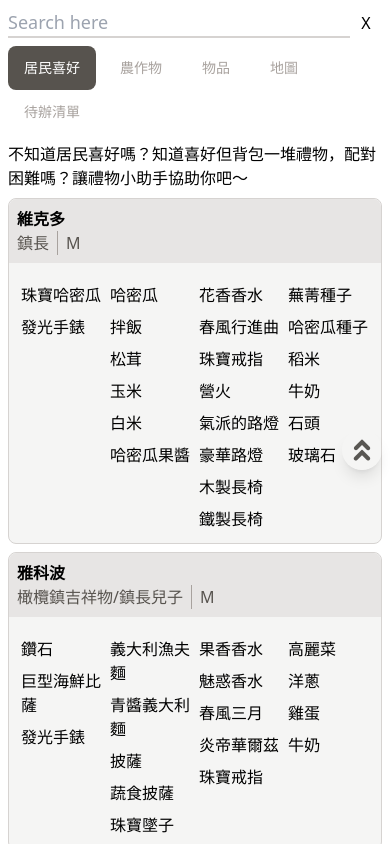
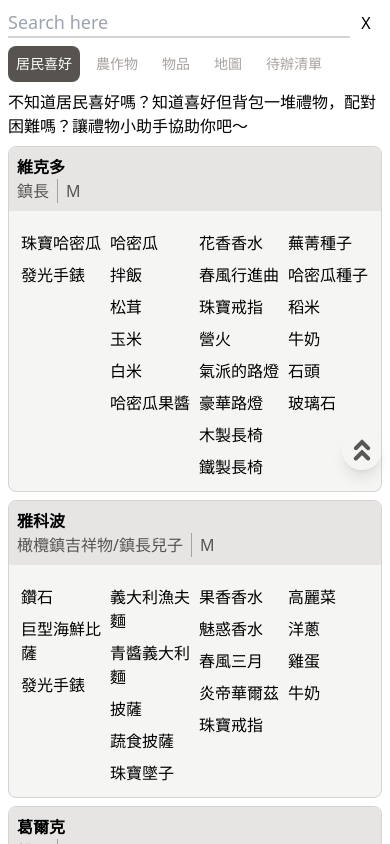
Before and after one commit to pig60214/harvest-moon, a React (Create React App) app: page /neighbor in a window 390 px wide. Shown: the top 844 px of the page. Built offline with nearby package versions, Linux system fonts and the light colour scheme.

Commit message:
Adjust Mobile Nav Bar

```diff
--- a/src/index.css
+++ b/src/index.css
@@ -11,7 +11,7 @@
 }
 
 .my-tabs a {
-  @apply inline-block px-4 py-3 rounded-lg capitalize
+  @apply inline-block p-2 md:px-4 md:py-3 rounded-lg capitalize
 }
 
 .my-tabs a.inactive {
```
